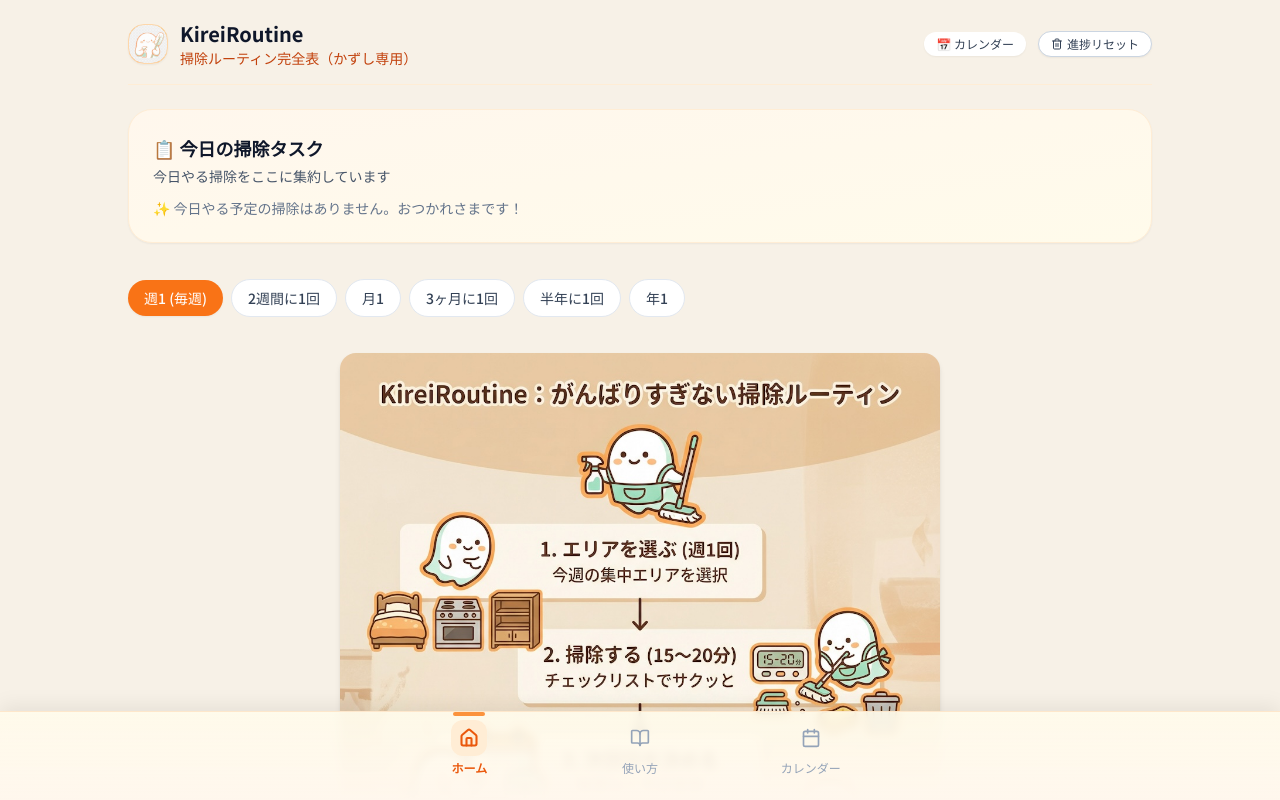
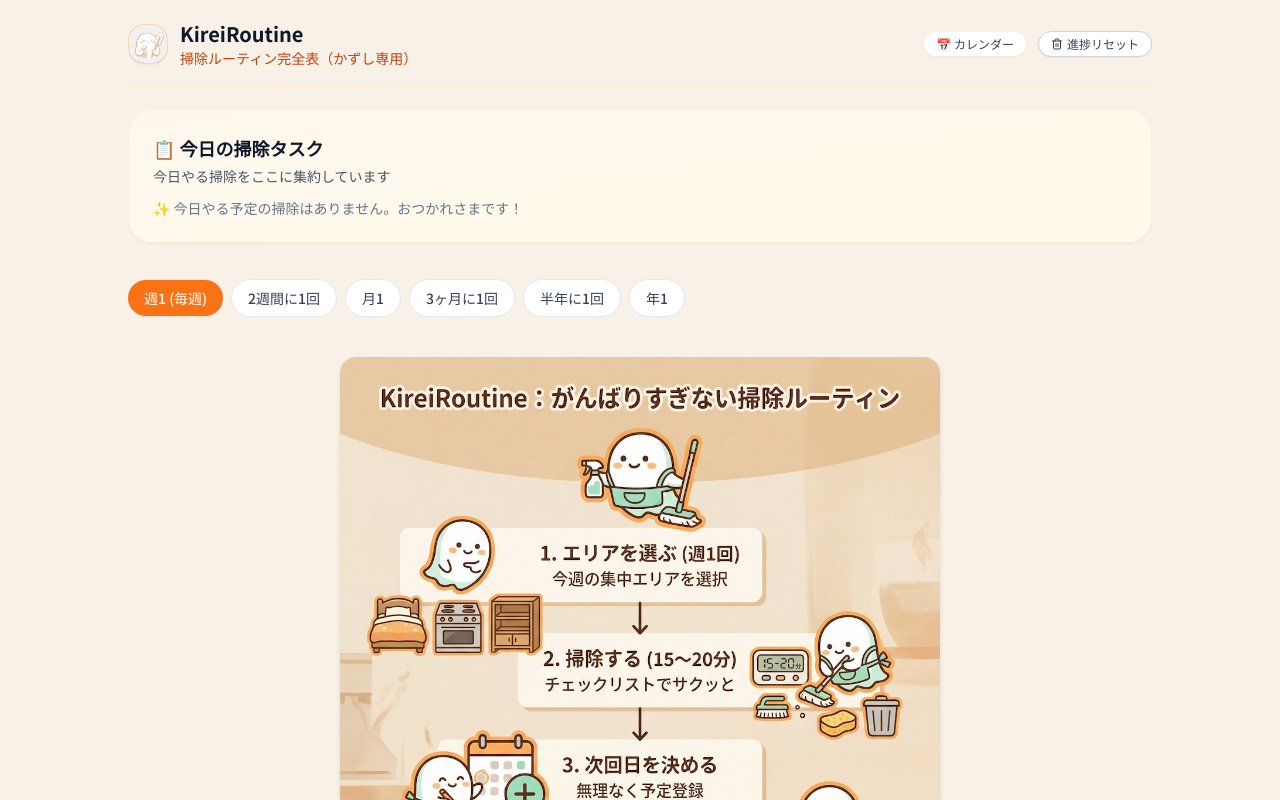
Before and after one commit to kazushi-tech/kireiroutine-app, a React (Vite) app: page / in a window 1280 px wide. Shown: the top 800 px of the page. Built offline with nearby package versions, Linux system fonts and the light colour scheme.

Commit message:
Fix bottom nav overlap (safe-area + responsive) and improve chips scroll

```diff
--- a/CalendarPage.tsx
+++ b/CalendarPage.tsx
@@ -293,6 +293,38 @@ const CalendarPage: React.FC = () => {
   const [bulkFrequencyId, setBulkFrequencyId] = useState<Frequency | null>(null);
   const [bulkSelectedDates, setBulkSelectedDates] = useState<Set<string>>(new Set());
 
+  // モーダル表示中はbodyスクロールを防止し、タブバーを隠す
+  useEffect(() => {
+    if (isEditorOpen) {
+      document.body.style.overflow = 'hidden';
+      document.body.style.position = 'fixed';
+      document.body.style.width = '100%';
+      // タブバーを隠す
+      const tabBar = document.querySelector('nav.fixed.bottom-0');
+      if (tabBar) {
+        (tabBar as HTMLElement).style.display = 'none';
+      }
+    } else {
+      document.body.style.overflow = '';
+      document.body.style.position = '';
+      document.body.style.width = '';
+      // タブバーを表示
+      const tabBar = document.querySelector('nav.fixed.bottom-0');
+      if (tabBar) {
+        (tabBar as HTMLElement).style.display = '';
+      }
+    }
+    return () => {
+      document.body.style.overflow = '';
+      document.body.style.position = '';
+      document.body.style.width = '';
+      const tabBar = document.querySelector('nav.fixed.bottom-0');
+      if (tabBar) {
+        (tabBar as HTMLElement).style.display = '';
+      }
+    };
+  }, [isEditorOpen]);
+
   // 月のセル
   const cells = useMemo(
     () => buildMonthCells(currentYear, currentMonth),
@@ -742,7 +774,7 @@ const CalendarPage: React.FC = () => {
   };
 
   return (
-    <main className="min-h-screen bg-slate-900 py-6 px-4 sm:px-6 pb-28">
+    <main className="min-h-screen bg-slate-900 py-6 px-4 sm:px-6 page-content">
       <div className="mx-auto max-w-5xl rounded-[32px] bg-gradient-to-br from-emerald-50 to-sky-50 p-4 sm:p-6 lg:p-8 shadow-xl">
         {/* ヘッダー */}
         <header className="flex items-center justify-between gap-4">
@@ -1083,12 +1115,14 @@ const CalendarPage: React.FC = () => {
 
       {/* フルスクリーンダイアログ：タスク編集 */}
       {isEditorOpen && selectedDate && (
-        <div className="fixed inset-0 z-[120] flex items-start justify-center bg-slate-900/60 backdrop-blur-sm">
-          <div className="relative h-full w-full max-w-xl sm:max-w-2xl">
-            <div
-              className="relative flex h-[100dvh] w-full flex-col bg-white shadow-2xl sm:my-6 sm:h-[calc(100vh-64px)] sm:rounded-3xl overflow-hidden"
-              style={{ minHeight: "100dvh" }}
-            >
+        <div
+          className="fixed inset-0 z-[120] bg-slate-900/60 backdrop-blur-sm"
+          onClick={() => setIsEditorOpen(false)}
+        >
+          <div
+            className="fixed inset-0 z-[121] flex flex-col bg-white sm:inset-x-auto sm:inset-y-6 sm:left-1/2 sm:-translate-x-1/2 sm:max-w-2xl sm:w-full sm:rounded-3xl sm:shadow-2xl overflow-hidden"
+            onClick={(e) => e.stopPropagation()}
+          >
               {/* ヘッダー */}
               <div
                 className="sticky top-0 z-10 flex items-center justify-between border-b border-slate-100 bg-white px-4 py-3 sm:px-6"
@@ -1112,8 +1146,8 @@ const CalendarPage: React.FC = () => {
                 </button>
               </div>
 
-              {/* コンテンツ */}
-              <div className="flex-1 overflow-y-auto overscroll-contain bg-white px-4 sm:px-6 py-3">
+              {/* コンテンツ - フッター分の余白を確保（約120px）*/}
+              <div className="flex-1 overflow-y-auto overscroll-contain bg-white px-4 sm:px-6 py-3 pb-[120px] sm:pb-4">
                 {!reschedulingTaskId && (
                   <div className="pb-3 border-b border-slate-100">
                     <p className="text-xs font-medium text-slate-700 mb-2">
@@ -1334,10 +1368,10 @@ const CalendarPage: React.FC = () => {
                 </div>
               </div>
 
-              {/* フッター */}
+              {/* フッター - 完全固定配置でsafe-areaを考慮 */}
               <div
-                className="sticky bottom-0 border-t border-slate-100 bg-white px-4 py-3 sm:px-6"
-                style={{ paddingBottom: "max(env(safe-area-inset-bottom), 16px)" }}
+                className="fixed bottom-0 left-0 right-0 z-[122] border-t border-slate-100 bg-white px-4 py-4 sm:static sm:z-auto sm:border-t sm:bg-white sm:px-6 sm:py-3 shadow-[0_-4px_16px_rgba(0,0,0,0.1)] sm:shadow-none"
+                style={{ paddingBottom: "calc(env(safe-area-inset-bottom, 0px) + 16px)" }}
               >
                 {isRescheduleMode ? (
                   <div className="flex flex-col gap-3">
@@ -1410,7 +1444,6 @@ const CalendarPage: React.FC = () => {
                   </div>
                 )}
               </div>
-            </div>
           </div>
         </div>
       )}
--- a/SchedulePage.tsx
+++ b/SchedulePage.tsx
@@ -251,7 +251,7 @@ const SchedulePage: React.FC = () => {
   };
 
   return (
-    <main className="min-h-screen bg-[#f7f1e7] px-4 py-5 pb-24 text-slate-900">
+    <main className="min-h-screen bg-[#f7f1e7] px-4 py-5 page-content text-slate-900">
       <div className="mx-auto flex max-w-5xl flex-col gap-6">
         {/* header */}
         <header className="flex flex-col gap-3 border-b border-orange-100 pb-4 md:flex-row md:items-center md:justify-between">
@@ -298,9 +298,9 @@ const SchedulePage: React.FC = () => {
           onStartSimpleMode={() => setIsSimpleMode(true)}
         />
 
-        {/* 頻度タブ - 上部に固定表示 */}
+        {/* 頻度タブ - 上部に固定表示・横スクロール対応 */}
         <section ref={tabsRef} className="sticky top-0 z-40 bg-[#f7f1e7] py-3 -mx-4 px-4">
-          <div className="flex flex-wrap items-center gap-2">
+          <div className="flex items-center gap-2 overflow-x-auto scrollbar-hide pb-1">
             {frequencyOrder.map((freq) => {
               const label = frequencyLabelMap[freq];
               if (!label) return null;
--- a/index.html
+++ b/index.html
@@ -2,7 +2,7 @@
 <html lang="ja">
   <head>
     <meta charset="UTF-8" />
-    <meta name="viewport" content="width=device-width, initial-scale=1.0" />
+    <meta name="viewport" content="width=device-width, initial-scale=1.0, viewport-fit=cover" />
     <title>KireiRoutine</title>
     <link rel="preconnect" href="https://fonts.googleapis.com" />
     <link rel="preconnect" href="https://fonts.gstatic.com" crossorigin />
@@ -60,6 +60,7 @@
         }
       }
     </script>
+    <link rel="stylesheet" href="/src/globals.css" />
     <link rel="stylesheet" href="/index.css" />
   </head>
   <body class="text-[16px] sm:text-base leading-relaxed">
--- a/src/components/BottomNav.tsx
+++ b/src/components/BottomNav.tsx
@@ -11,34 +11,41 @@ interface BottomNavProps {
 
 const BottomNav: React.FC<BottomNavProps> = ({ activeTab, onTabChange }) => {
   const tabs = [
-    { id: 'home' as TabType, label: 'ホーム', icon: Home },
-    { id: 'guide' as TabType, label: '使い方', icon: BookOpen },
-    { id: 'calendar' as TabType, label: 'カレンダー', icon: Calendar },
+    { id: 'home' as TabType, label: 'ホーム', icon: Home, ariaLabel: 'ホーム画面に移動' },
+    { id: 'guide' as TabType, label: '使い方', icon: BookOpen, ariaLabel: '使い方ガイドを表示' },
+    { id: 'calendar' as TabType, label: 'カレンダー', icon: Calendar, ariaLabel: 'カレンダー画面に移動' },
   ];
 
   return (
-    <nav className="fixed bottom-0 left-0 right-0 z-50 bg-gradient-to-t from-orange-50 to-amber-50/90 backdrop-blur-sm border-t border-orange-200/50 shadow-[0_-4px_20px_rgba(0,0,0,0.08)]" style={{ paddingBottom: 'max(env(safe-area-inset-bottom), 24px)' }}>
+    <nav
+      className="fixed bottom-0 left-0 right-0 z-50 bg-gradient-to-t from-orange-50 to-amber-50/90 backdrop-blur-sm border-t border-orange-200/50 shadow-[0_-4px_20px_rgba(0,0,0,0.08)] md:hidden"
+      style={{ paddingBottom: 'max(env(safe-area-inset-bottom), 8px)' }}
+      role="navigation"
+      aria-label="メインナビゲーション"
+    >
       <div className="flex justify-around items-center h-16 max-w-lg mx-auto">
-        {tabs.map(({ id, label, icon: Icon }) => {
+        {tabs.map(({ id, label, icon: Icon, ariaLabel }) => {
           const isActive = activeTab === id;
           return (
             <button
               key={id}
               onClick={() => onTabChange(id)}
-              className={`relative flex flex-col items-center justify-center flex-1 h-full pt-2 transition-all ${
+              aria-label={ariaLabel}
+              aria-current={isActive ? 'page' : undefined}
+              className={`relative flex flex-col items-center justify-center flex-1 min-h-[44px] min-w-[44px] h-full pt-2 transition-all focus-visible:outline-none focus-visible:ring-2 focus-visible:ring-orange-500 focus-visible:ring-offset-2 rounded-lg ${
                 isActive
                   ? 'text-orange-600'
                   : 'text-slate-400 hover:text-orange-500'
               }`}
             >
               <div className={`p-2 rounded-xl transition-all ${isActive ? 'bg-orange-100' : ''}`}>
-                <Icon className={`h-5 w-5 ${isActive ? 'stroke-[2.5]' : ''}`} />
+                <Icon className={`h-5 w-5 ${isActive ? 'stroke-[2.5]' : ''}`} aria-hidden="true" />
               </div>
               <span className={`text-xs mt-1 ${isActive ? 'font-bold' : 'font-medium'}`}>
                 {label}
               </span>
               {isActive && (
-                <span className="absolute top-0 left-1/2 -translate-x-1/2 w-8 h-1 rounded-full bg-orange-400" />
+                <span className="absolute top-0 left-1/2 -translate-x-1/2 w-8 h-1 rounded-full bg-orange-400" aria-hidden="true" />
               )}
             </button>
           );
--- a/src/components/GuidePage.tsx
+++ b/src/components/GuidePage.tsx
@@ -10,7 +10,7 @@ const GuidePage: React.FC = () => {
   const [zoomedImage, setZoomedImage] = useState<{ src: string; alt: string } | null>(null);
 
   return (
-    <main className="min-h-screen bg-[#f7f1e7] pb-24">
+    <main className="min-h-screen bg-[#f7f1e7] page-content">
       <div className="mx-auto max-w-3xl px-4 py-6 space-y-6">
         {/* ヘッダー */}
         <header className="text-center py-4">
--- /dev/null
+++ b/src/globals.css
@@ -0,0 +1,42 @@
+/* globals.css - Global CSS variables for KireiRoutine */
+
+:root {
+  /* タブバー高さ管理 */
+  --tabbar-h: 64px; /* h-16 equivalent */
+  --safe-bottom: env(safe-area-inset-bottom, 0px);
+  --tabbar-padding: 24px; /* タブバー内の追加余白 */
+  --app-bottom-inset: calc(
+    var(--tabbar-h) + var(--safe-bottom) + var(--tabbar-padding)
+  );
+
+  /* デスクトップ用（md以上でタブバー非表示時） */
+  --app-bottom-inset-desktop: 24px;
+}
+
+/* モバイルでのページコンテンツ下余白 */
+.page-content {
+  padding-bottom: var(--app-bottom-inset);
+}
+
+/* デスクトップ（md以上）でのページコンテンツ下余白 */
+@media (min-width: 768px) {
+  .page-content {
+    padding-bottom: var(--app-bottom-inset-desktop);
+  }
+}
+
+/* 横スクロールチップ用のスクロールバー非表示 */
+.scrollbar-hide {
+  -ms-overflow-style: none;
+  scrollbar-width: none;
+}
+
+.scrollbar-hide::-webkit-scrollbar {
+  display: none;
+}
+
+/* フォーカスリング */
+.focus-ring:focus-visible {
+  outline: 2px solid rgb(249 115 22 / 0.5);
+  outline-offset: 2px;
+}
```
Also changed, not shown: 1 other file (tests, documents, lock files or other folders).
